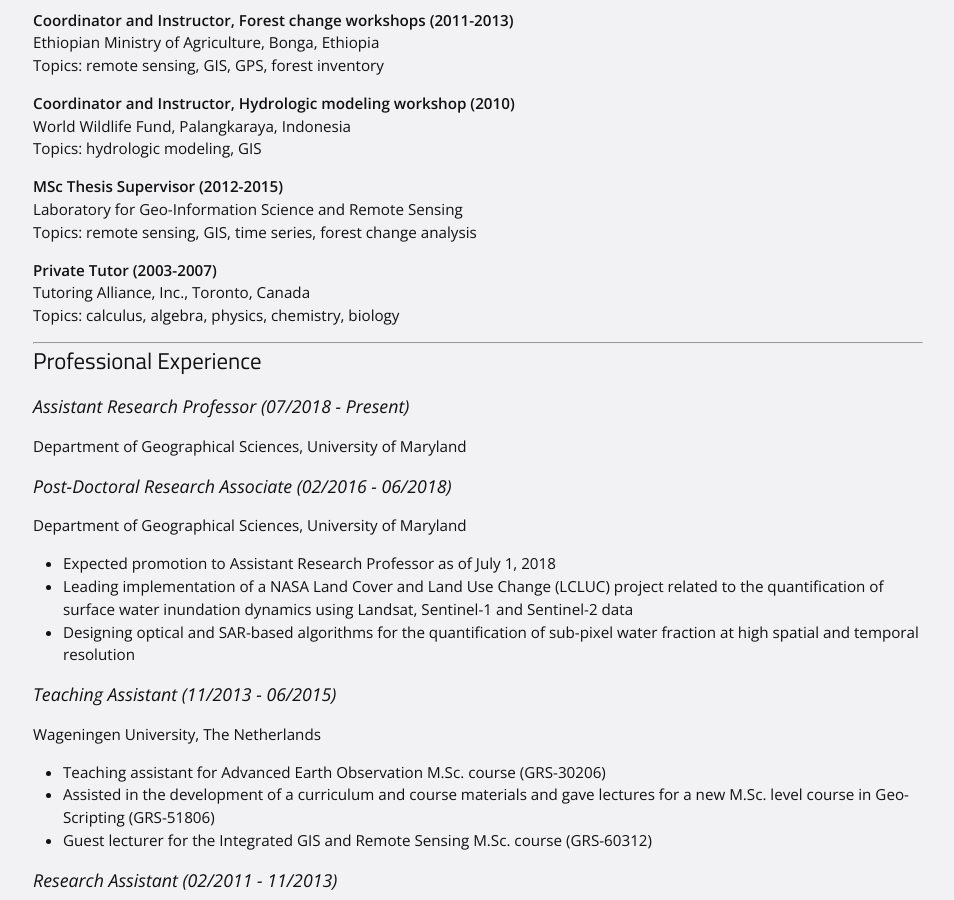
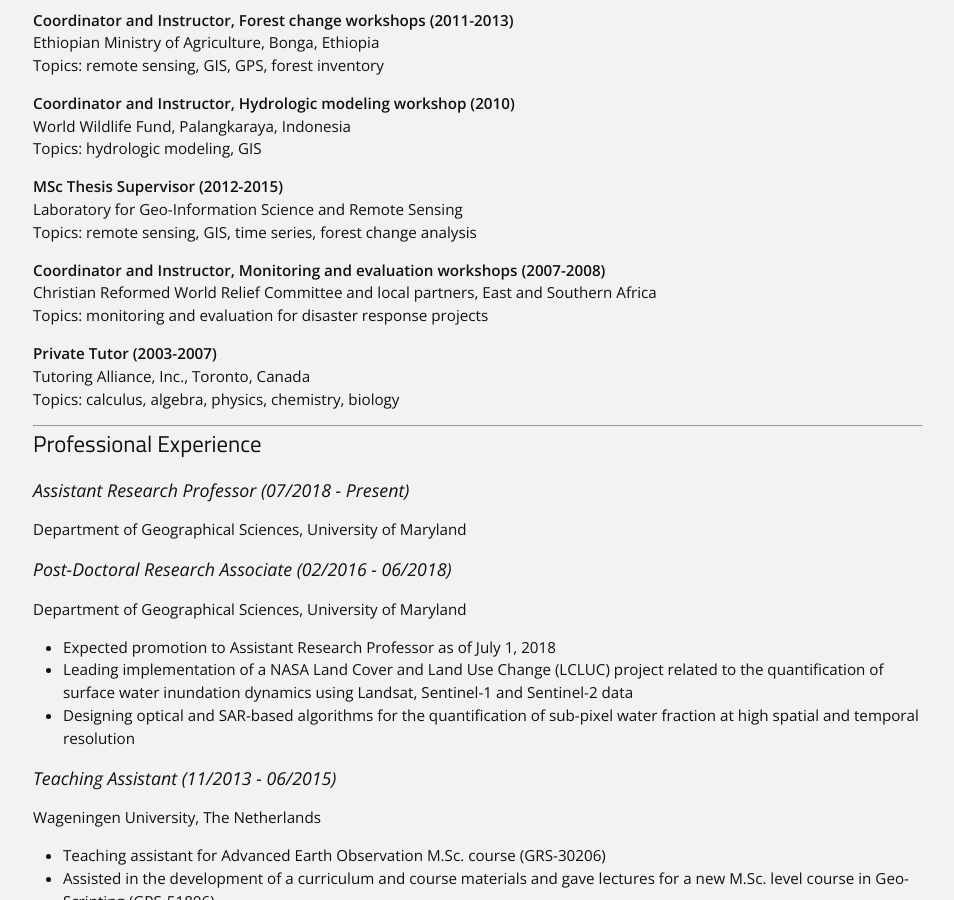
Before and after one commit to bendv/bendv.github.io, a Jekyll site: the page built from cv.md, in a window 1280 px wide and 900 px high, scrolled down 1135 px. Shown: the whole window, without its empty margins (162-1116 px from the left). Built offline with Jekyll 4.4.1, drawn with Linux system fonts in a browser that asks for light colours.

Commit message:
update cv

```diff
--- a/cv.md
+++ b/cv.md
@@ -64,6 +64,10 @@ Topics: hydrologic modeling, GIS
 Laboratory for Geo-Information Science and Remote Sensing
 Topics: remote sensing, GIS, time series, forest change analysis
 
+**Coordinator and Instructor, Monitoring and evaluation workshops (2007-2008)**
+Christian Reformed World Relief Committee and local partners, East and Southern Africa
+Topics: monitoring and evaluation for disaster response projects
+
 **Private Tutor (2003-2007)**
 Tutoring Alliance, Inc., Toronto, Canada
 Topics: calculus, algebra, physics, chemistry, biology
```
